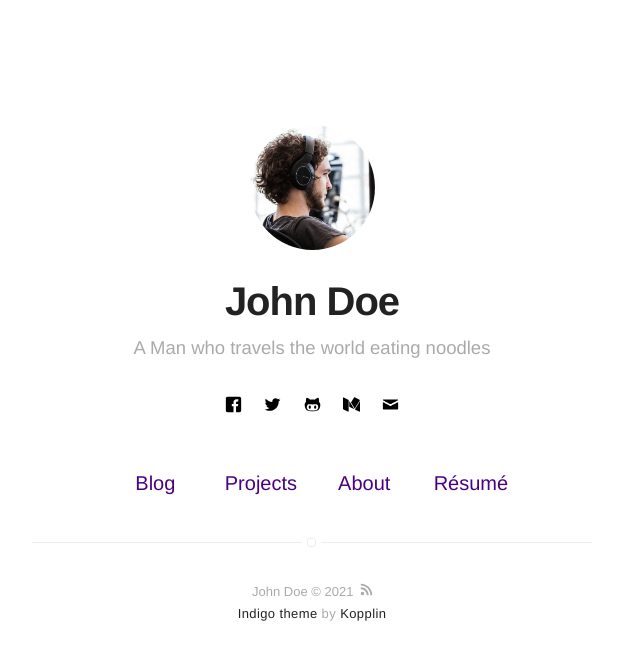
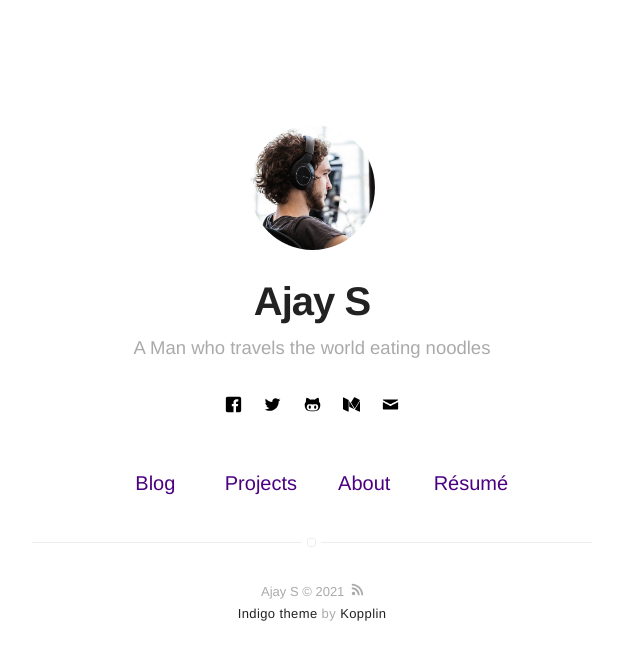
Before and after one commit to ajs997/ajs997.github.io, a Jekyll site: the page built from index.html, in a window 1280 px wide. Shown: the top 660 px of the page, without its empty margins (328-968 px from the left). Built offline with Jekyll 4.4.1, drawn with Linux system fonts in a browser that asks for light colours.

Commit message:
Update _config.yml

```diff
--- a/_config.yml
+++ b/_config.yml
@@ -1,5 +1,5 @@
 # main text of home
-name: John Doe
+name: Ajay S
 bio: A Man who travels the world eating noodles
 
 # twitter summary info
```
